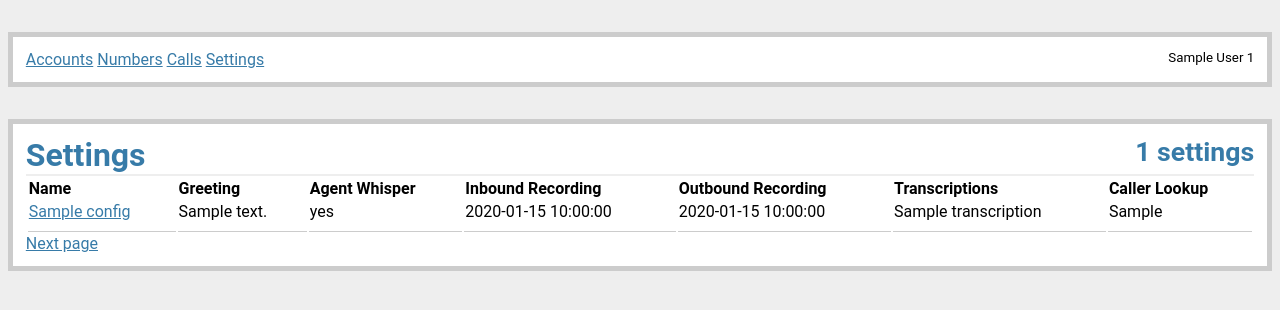
After one commit to calltracking/ctm-python-example, a Flask app: template templates/show_settings.html in a window 1280 px wide. The commit adds this page. Shown: the top 310 px of the page. Run offline with Flask 2, Linux system fonts and the light colour scheme; the visitor is signed in with stand-in values (Sample User, id 1); the template is opened without the code that fills it: most values are stand-ins (such as "Sample title", 1, 10 or a date in 2020); parts of the project's set-up code (start-up, migrations or seed data) failed here and were passed over; some web fonts are replaced.

Commit message:
add more examples for call settings and a few additional routing and css improvements

```diff
--- a/app.py
+++ b/app.py
@@ -115,15 +115,57 @@ def update_number(number_id):
     data['number_ids'] = request.form['route_object']
 
   data['tracking_source_id'] = request.form['source']
+  data['number_config_id'] = request.form['number_config_id']
   data['dial_route'] = dial_route
 
   number = ctm_post('accounts/%d/numbers/%s/update_number' % (g.account_id, number_id), data)
   flash('Updated Phone Number Routing')
   return redirect(url_for('edit_number', number_id=number_id))
 
+@app.route('/settings')
+def show_settings():
+  page = request.args.get('page')
+
+  pager = ctm_get('/accounts/%d/call_settings' % g.account_id, {'page': page})
+
+  return render_template('show_settings.html', pager=pager)
+
+@app.route('/settings/<id>/edit')
+def edit_settings(id):
+  config = ctm_get('/accounts/%d/call_settings/%s' % (g.account_id, id))
+
+  return render_template('edit_setting.html', config=config)
+
+@app.route('/settings/<id>', methods=['POST'])
+def update_setting(id):
+
+  data = dict({'name': request.form['name'], 'play_message': request.form['play_message'], '_method': 'put'})
+
+  if request.form['inbound_recordings_on']:
+    data['inbound_recordings_on'] = 1
+
+  if request.form['outbound_recording_on']:
+    data['outbound_recording_on'] = 1
+
+  if request.form['transcription']:
+    data['transcription'] = 1
+
+  if request.form['premium_callerid_enabled']:
+    data['premium_callerid_enabled'] = 1
+
+  setting = ctm_post('accounts/%d/call_settings/%s' % (g.account_id, id), data)
+
+  flash('Updated Call Settings')
+
+  return redirect(url_for('edit_settings', id=id))
+
+# lookup a specific object e.g. voice menu, call queue, receiving number, etc...
 @app.route('/lookup/<object_type>')
 def lookup_object(object_type):
   search = request.args.get('q')
+  if not search:
+    search = ''
+
   objects = ctm_get('/accounts/%d/lookup' % g.account_id, {'object_type': object_type, 'search': search})
   return json.dumps(objects)
 
--- a/static/style.css
+++ b/static/style.css
@@ -1,32 +1,45 @@
 /* from flask tutorial */
-body            { font-family: RobotoDraft, Roboto, sans-serif; background: #eee; }
-a, h1, h2       { color: #377BA8; }
-h1, h2          { margin: 0; }
-h1              { border-bottom: 2px solid #eee; }
-h2              { font-size: 1.2em; }
+body                         { font-family: RobotoDraft, Roboto, sans-serif; background: #eee; }
+a, h1, h2                    { color: #377BA8; }
+h1, h2                       { margin: 0; }
+h1                           { border-bottom: 2px solid #eee; }
+h2                           { font-size: 1.2em; }
 
 nav,
-main            { margin: 2em auto; border: 5px solid #ccc;
-                  padding: 0.8em; background: white; }
-.entries        { list-style: none; margin: 0; padding: 0; }
-.entries li     { margin: 0.8em 1.2em; }
-.entries li h2  { margin-left: -1em; }
-.add-entry      { font-size: 0.9em; border-bottom: 1px solid #ccc; }
-.add-entry dl   { font-weight: bold; }
-.metanav        { text-align: right; font-size: 0.8em; padding: 0.3em;
-                  margin-bottom: 1em; background: #fafafa; }
-.flash          { background: #CEE5F5; padding: 0.5em;
-                  border: 1px solid #AACBE2; }
-.error          { background: #F0D6D6; padding: 0.5em; }
+main                         { margin: 2em auto; border: 5px solid #ccc;
+                               padding: 0.8em; background: white; }
+.entries                     { list-style: none; margin: 0; padding: 0; }
+.entries li                  { margin: 0.8em 1.2em; }
+.entries li h2               { margin-left: -1em; }
+.add-entry                   { font-size: 0.9em; border-bottom: 1px solid #ccc; }
+.add-entry dl                { font-weight: bold; }
+.metanav                     { text-align: right; font-size: 0.8em; padding: 0.3em;
+                               margin-bottom: 1em; background: #fafafa; }
+.flash                       { background: #CEE5F5; padding: 0.5em;
+                               border: 1px solid #AACBE2; }
+.error                       { background: #F0D6D6; padding: 0.5em; }
 
-table           { width:100%; }
-table th        { text-align: left }
-table td        { border-bottom:1px solid #ccc; padding-bottom: 10px; }
+table                        { width:100%; }
+table th                     { text-align: left }
+table td                     { border-bottom:1px solid #ccc; padding-bottom: 10px; }
 h1 small,
-nav small       { text-align:right; float:right; }
+nav small                    { text-align:right; float:right; }
 
-form label      { display:block; }
+form label                   { display:block; }
 form select,
-form input      { display:block; margin-bottom:10px; width:50%; }
+form input                   { display:block; margin-bottom:10px; width:50%; }
 
-form section    { margin-bottom:20px; }
+form label input             { display:inline-block; }
+
+form input[type=submit]      { width:auto; color: #28aadc;
+                               background-color: #fff;
+                               border: 2px solid #28aadc;
+                               margin:10px; padding:10px;
+                               border-radius: 0; cursor:pointer; }
+form input[type=submit]:hover { color: #fff; background-color: #28aadc; }
+
+form input[type=text]         { margin:10px; padding: 10px; border: solid 1px #dcdcdc; transition: box-shadow 0.3s, border 0.3s; }
+form input[type=text]:hover   { border: solid 1px #28aadc; -webkit-box-shadow: 0 0 5px 1px #28aadc; -moz-box-shadow: 0 0 5px 1px #28aadc;
+                                box-shadow: 0 0 5px 1px #28aadc; }
+
+form section    { margin-bottom:20px; border:1px solid #eee; padding:20px; }
--- a/templates/layout.html
+++ b/templates/layout.html
@@ -16,6 +16,7 @@
       <a href="/accounts">Accounts</a>
       <a href="/numbers">Numbers</a>
       <a href="/">Calls</a>
+      <a href="/settings">Settings</a>
       {% if g.account_id %}
         <small>{{g.account_name}} {{g.account_id}}</small>
       {% endif %}
--- a/templates/show_numbers.html
+++ b/templates/show_numbers.html
@@ -21,13 +21,16 @@
           <td>
             {% if number.route_to %}
               {% if number.route_to.type == 'voice_menu' %}
+                menu: {{number.route_to.dial.name}}
               {% endif %}
               {% if number.route_to.type == 'geo_config' %}
+                geo: {{number.route_to.dial.name}}
               {% endif %}
               {% if number.route_to.type == 'call_queue' %}
                 queue: {{number.route_to.dial.name}}
               {% endif %}
               {% if number.route_to.type == 'user' %}
+                agent: {{number.route_to.dial.name}}
               {% endif %}
               {% if number.route_to.type == 'receiving_number' %}
                 <ul>
--- /dev/null
+++ b/templates/show_settings.html
@@ -0,0 +1,40 @@
+{% extends "layout.html" %}
+{% block body %}
+  <h1>Settings <small>{{pager.total_entries}} settings</small></h1>
+  <table class="entries">
+    <thead>
+      <tr>
+        <th>Name</th>
+        <th>Greeting</th>
+        <th>Agent Whisper</th>
+        <th>Inbound Recording</th>
+        <th>Outbound Recording</th>
+        <th>Transcriptions</th>
+        <th>Caller Lookup</th>
+      </tr>
+    </thead>
+    <tbody>
+      {% for config in pager.configs %}
+        <tr>
+          <td><a href="/settings/{{config.id}}/edit">{{config.name}}</a></td>
+          <td>{{config.play_message}}</td>
+          <td>{% if config.whisper_on %}yes{% endif %}</td>
+          <td>{{config.inbound_recordings_on}}</td>
+          <td>{{config.outbound_recording_on}}</td>
+          <td>{{config.transcription}}</td>
+          <td>{{config.premium_callerid_enabled}}</td>
+        </tr>
+      {% else %}
+        <tr><td colspan="10"><em>No settings to show</em></td></tr>
+      {% endfor %}
+    </tbody>
+    <tfoot>
+    </tfoot>
+  </table>
+  {% if pager.previous_page %}
+    <a href="?page={{pager.page-1}}">Previous page</a>
+  {% endif %}
+  {% if pager.next_page %}
+    <a href="?page={{pager.page+1}}">Next page</a>
+  {% endif %}
+{% endblock %}
```
Also changed, not shown: static/number.js (+20 -2 lines), templates/edit_number.html (+11 -0 lines), templates/edit_setting.html (added, +40 -0 lines).
